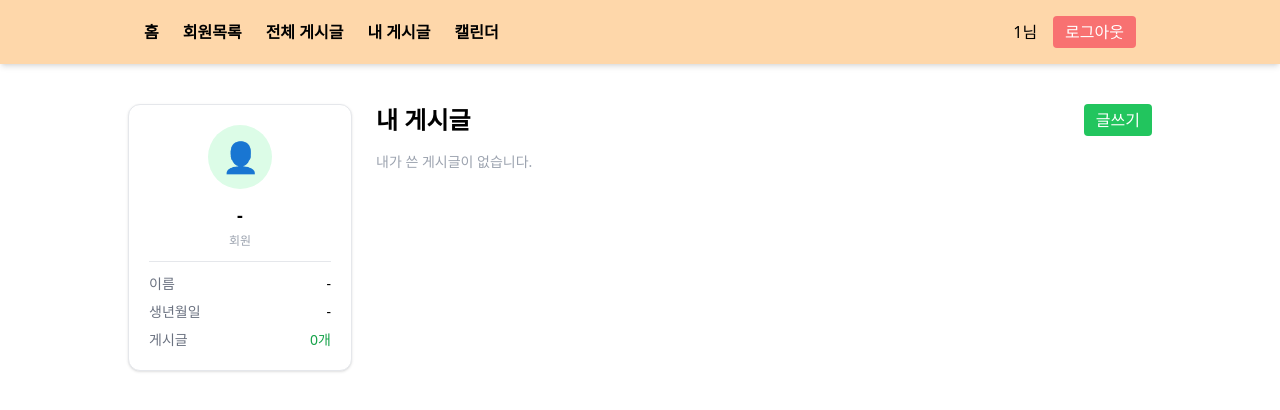
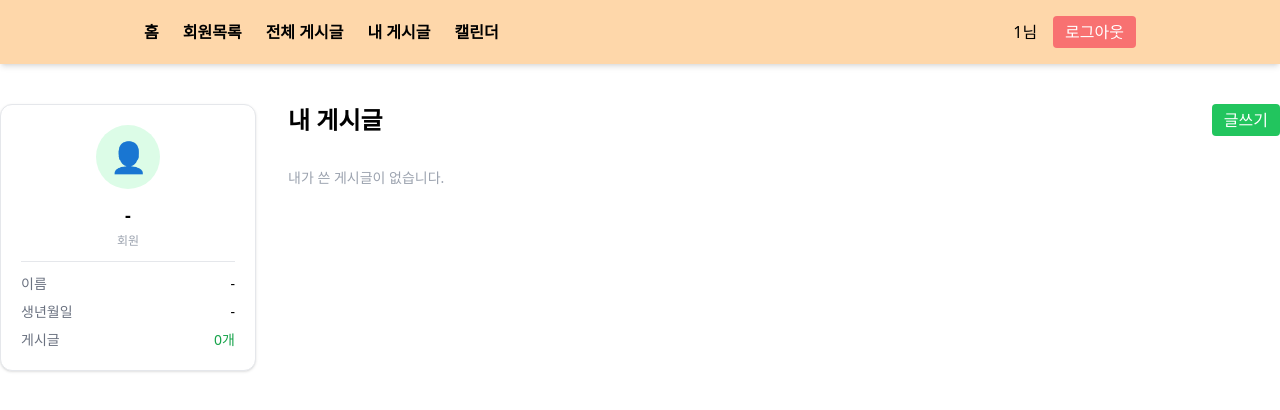
Before and after one commit to PARKJAEKYUNG0525/Blog_mini_project, a React (Vite) app: page /myBoard in a window 1280 px wide. Shown: the top 410 px of the page. Built offline with nearby package versions, Linux system fonts and the light colour scheme; sample sign-in values are in the browser's storage.

Commit message:
내 게시글 클릭 시 상세 게시글

```diff
--- a/src/components/MyBoard.jsx
+++ b/src/components/MyBoard.jsx
@@ -7,6 +7,7 @@ const MyBoard = () => {
     const [posts, setPosts] = useState([]);
     const { currentUser } = useAuth();
     const navigator = useNavigate();
+    const [selectPost, setSelectPost] = useState(null);
 
     if (!currentUser) {
         alert("로그인이 필요합니다.");
@@ -18,7 +19,7 @@ const MyBoard = () => {
         setPosts(storedPosts);
     }, []);
 
-    const myPosts = posts.filter((p) => p.writerId === currentUser?.userId);
+    const myPosts = posts.filter((p) => currentUser && p.writerId === currentUser.userId);
 
     const handleDelete = (id) => {
         const updated = posts.filter((post) => post.id !== id);
@@ -27,28 +28,27 @@ const MyBoard = () => {
     };
 
     return (
-        <div className="max-w-5xl mx-auto mt-10 flex gap-6">
+        <div className="max-w-7xl mx-auto mt-10 flex gap-8">
 
-            {/* 좌측 회원 정보 패널 */}
-            <div className="w-56 shrink-0">
+            {/* 좌측 회원 정보*/}
+            <div className="w-64 flex-shrink-0">
                 <div className="border rounded-xl shadow p-5 flex flex-col items-center gap-3 bg-white">
-                    {/* 프로필 아이콘 */}
                     <div className="w-16 h-16 rounded-full bg-green-100 flex items-center justify-center text-3xl">
                         👤
                     </div>
                     <div className="text-center">
-                        <div className="font-bold text-lg">{currentUser?.userName ?? "-"}</div>
+                        <div className="font-bold text-lg">{currentUser && currentUser.userName ? currentUser.userName : "-"}</div>
                         <div className="text-xs text-gray-400 mt-1">회원</div>
                     </div>
                     <hr className="w-full border-gray-200" />
                     <div className="w-full text-sm space-y-2">
                         <div className="flex justify-between">
                             <span className="text-gray-500">이름</span>
-                            <span className="font-medium">{currentUser?.userName ?? "-"}</span>
+                            <span className="font-medium">{currentUser && currentUser.userName ? currentUser.userName : "-"}</span>
                         </div>
                         <div className="flex justify-between">
                             <span className="text-gray-500">생년월일</span>
-                            <span className="font-medium">{currentUser?.birthDate ?? "-"}</span>
+                            <span className="font-medium">{currentUser && currentUser.birthDate ? currentUser.birthDate : "-"}</span>
                         </div>
                         <div className="flex justify-between">
                             <span className="text-gray-500">게시글</span>
@@ -59,34 +59,49 @@ const MyBoard = () => {
             </div>
 
             {/* 우측 게시글 목록 */}
-            <div className="flex-1">
+            <div className="flex-1 flex flex-col">
                 <div className="flex justify-between mb-4">
                     <h1 className="text-2xl font-bold">내 게시글</h1>
                     <Link to="/board/create" className="bg-green-500 text-white px-3 py-1 rounded">글쓰기</Link>
                 </div>
 
-                <div className="space-y-3">
+                <div className="space-y-3 overflow-y-auto max-h-[60vh]">
                     {myPosts.length > 0 ? (
                         myPosts.map((post) => (
-                            <div key={post.id} className="border p-4 rounded shadow flex justify-between items-center bg-white">
+                            <div key={post.id}
+
+                                    onClick={() => setSelectPost(post)}
+                                    className={`border p-4 rounded shadow flex justify-between items-center cursor-pointer bg-white ${
+                                        selectPost && selectPost.id === post.id ? "bg-green-500" : ""
+                                    }`}
+                                >
                                 <div>
                                     <div className="font-bold">{post.title}</div>
                                     <div className="text-sm text-gray-500">
                                         작성자: {post.writerName}
                                     </div>
                                 </div>
-                                <div className="flex gap-3">
+                                <div className="flex gap-3 items-center min-w-[110px] justify-end">
                                     <Link to={`/board/edit/${post.id}`} className="text-blue-500">수정</Link>
                                     <button onClick={() => handleDelete(post.id)} className="text-red-500">삭제</button>
                                 </div>
+
                             </div>
+
                         ))
                     ) : (
                         <div className="text-gray-400 text-sm mt-4">내가 쓴 게시글이 없습니다.</div>
                     )}
+
+                    {/* 아래 게시글 */}
+                    {selectPost && (
+                      <div className="border-l-4 border-green-500 bg-green-50 p-4 mt-6 rounded">
+                        <h2 className="text-lg font-bold mb-2">제목 : {selectPost.title}</h2>
+                        <p>내용 : {selectPost.content}</p>
+                      </div>
+                    )}
                 </div>
             </div>
-
         </div>
     );
 };
```
